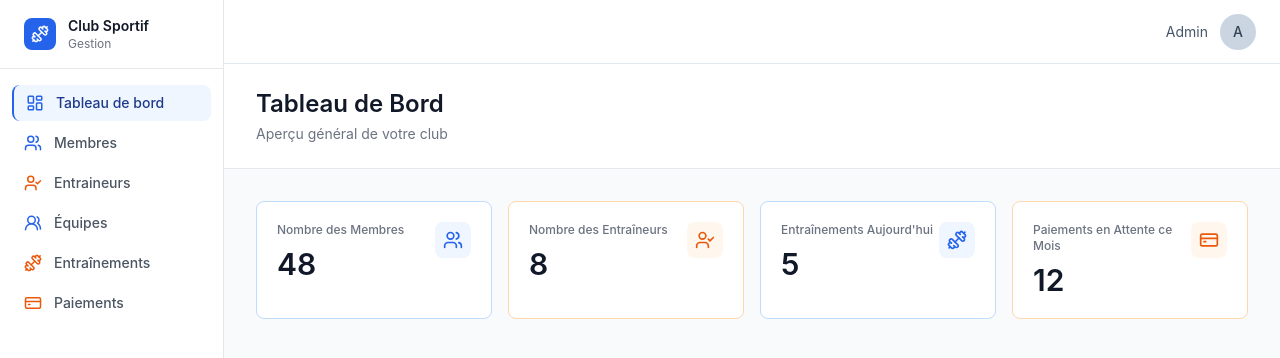
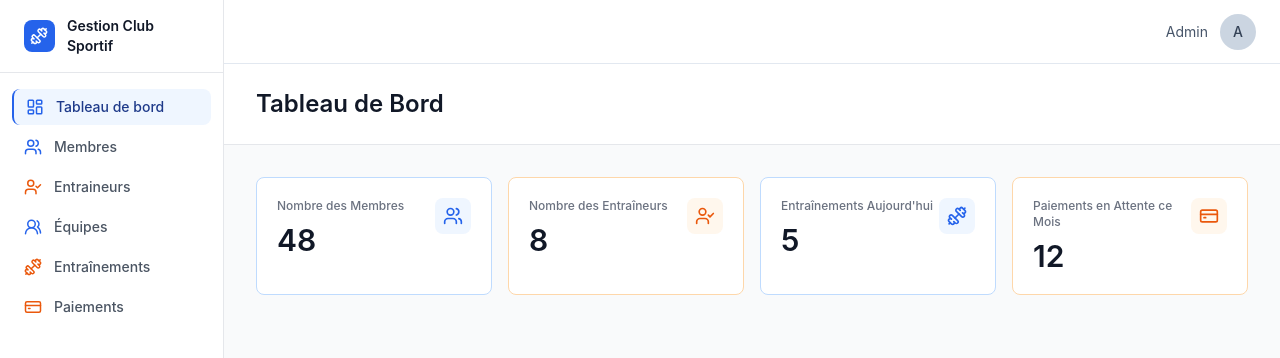
Before and after one commit to AdnaneBennani/Gestion-Club-Sportif, a React (Create React App) app in the folder frontend/: page / in a window 1280 px wide. Shown: the top 358 px of the page. Built offline with nearby package versions, Linux system fonts and the light colour scheme.

Commit message:
fixing dashboard

```diff
--- a/frontend/src/Pages/Dashboard.jsx
+++ b/frontend/src/Pages/Dashboard.jsx
@@ -58,7 +58,6 @@ export default function Dashboard() {
 
       <div className="bg-white border-b border-gray-200 px-8 py-6">
         <h1 className="text-2xl font-semibold text-gray-900">Tableau de Bord</h1>
-        <p className="text-sm text-gray-500 mt-1">Aperçu général de votre club</p>
       </div>
 
       <div className="p-8">
--- a/frontend/src/components/Sidebar.jsx
+++ b/frontend/src/components/Sidebar.jsx
@@ -59,8 +59,7 @@ export default function Sidebar() {
               <Dumbbell size={18} className="text-white" />
             </div>
             <div>
-              <p className="text-sm font-semibold text-gray-900">Club Sportif</p>
-              <p className="text-xs text-gray-500">Gestion</p>
+              <p className="text-sm font-semibold text-gray-900">Gestion Club Sportif</p>
             </div>
           </div>
         </div>
```
